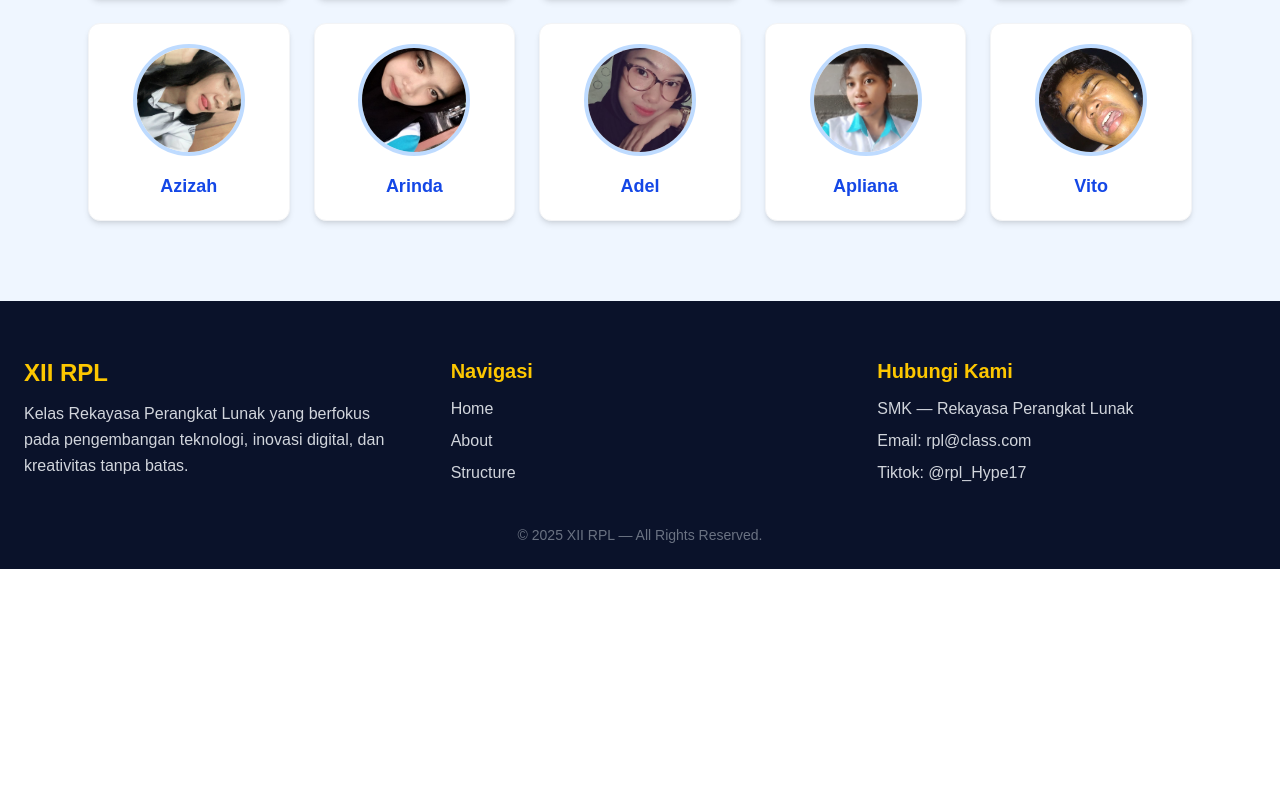
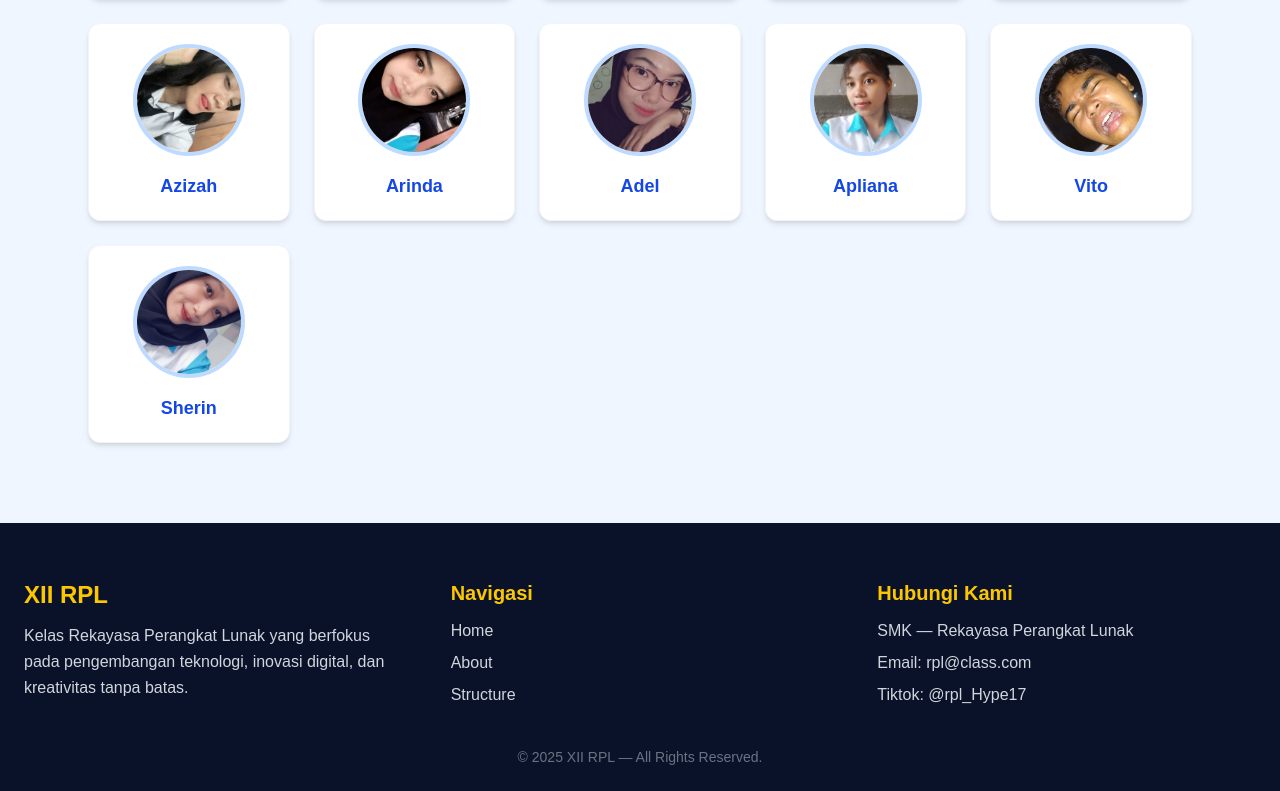
Before and after one commit to CharlesPutra/landing-page-XIIRPl, a Next.js app: page /structure in a window 1280 px wide. Shown: the part 6412-7203 px from the top of the page. Before the commit the page ends 6981 px from the top, so only its background shows below. Built offline with nearby package versions, Linux system fonts and the light colour scheme.

Commit message:
foto lagi

```diff
--- a/app/structure/page.tsx
+++ b/app/structure/page.tsx
@@ -369,6 +369,10 @@ export default function Structure() {
                                 nama="Vito"
                                 foto="/img/vito.jpg"
                             />
+                            <CardAnggota
+                                nama="Sherin"
+                                foto="/img/sherin.jpg"
+                            />
 
 
                             {/* Tambah anggota lain cukup panggil satu baris:
```
Also changed, not shown: public/img/sherin.jpg (added).
